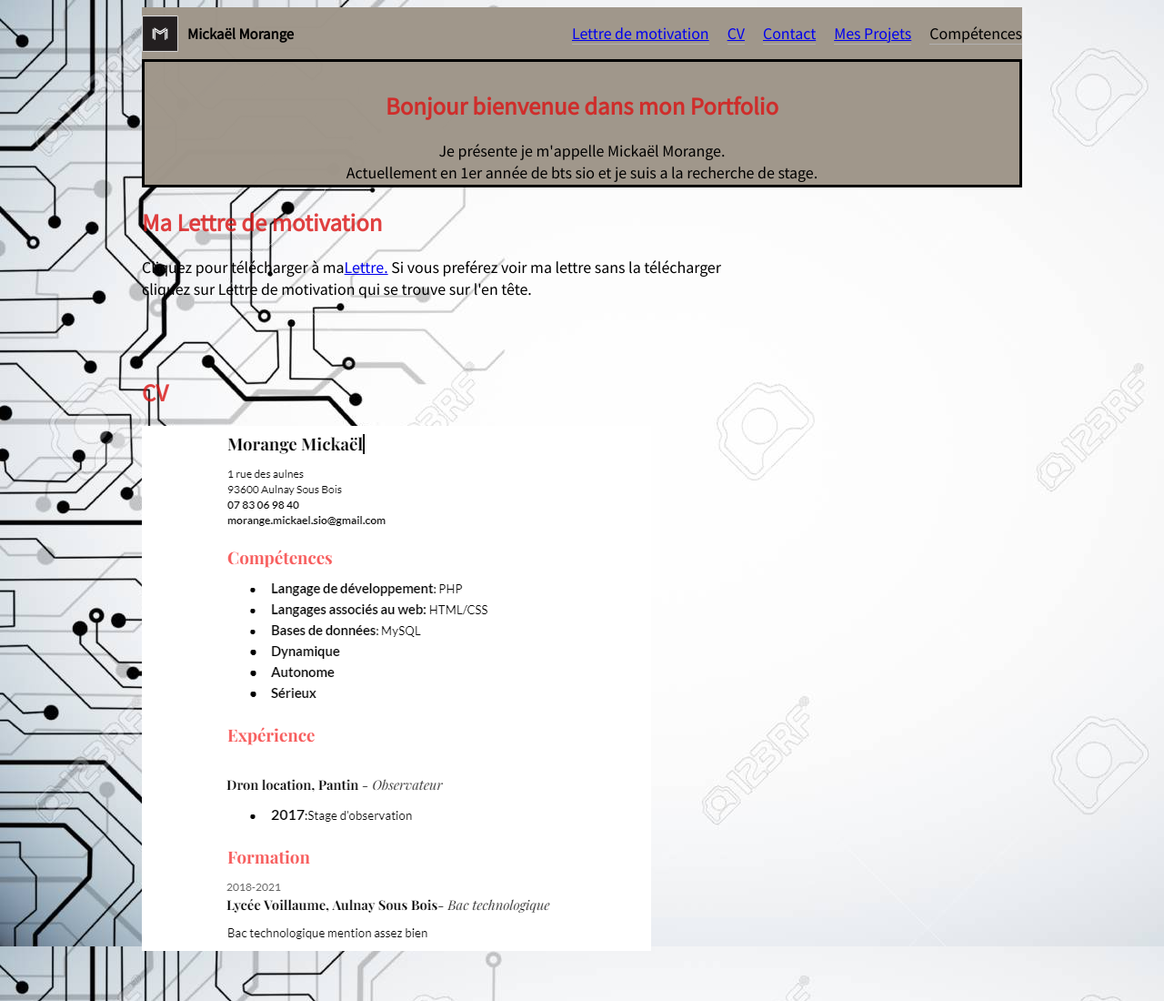
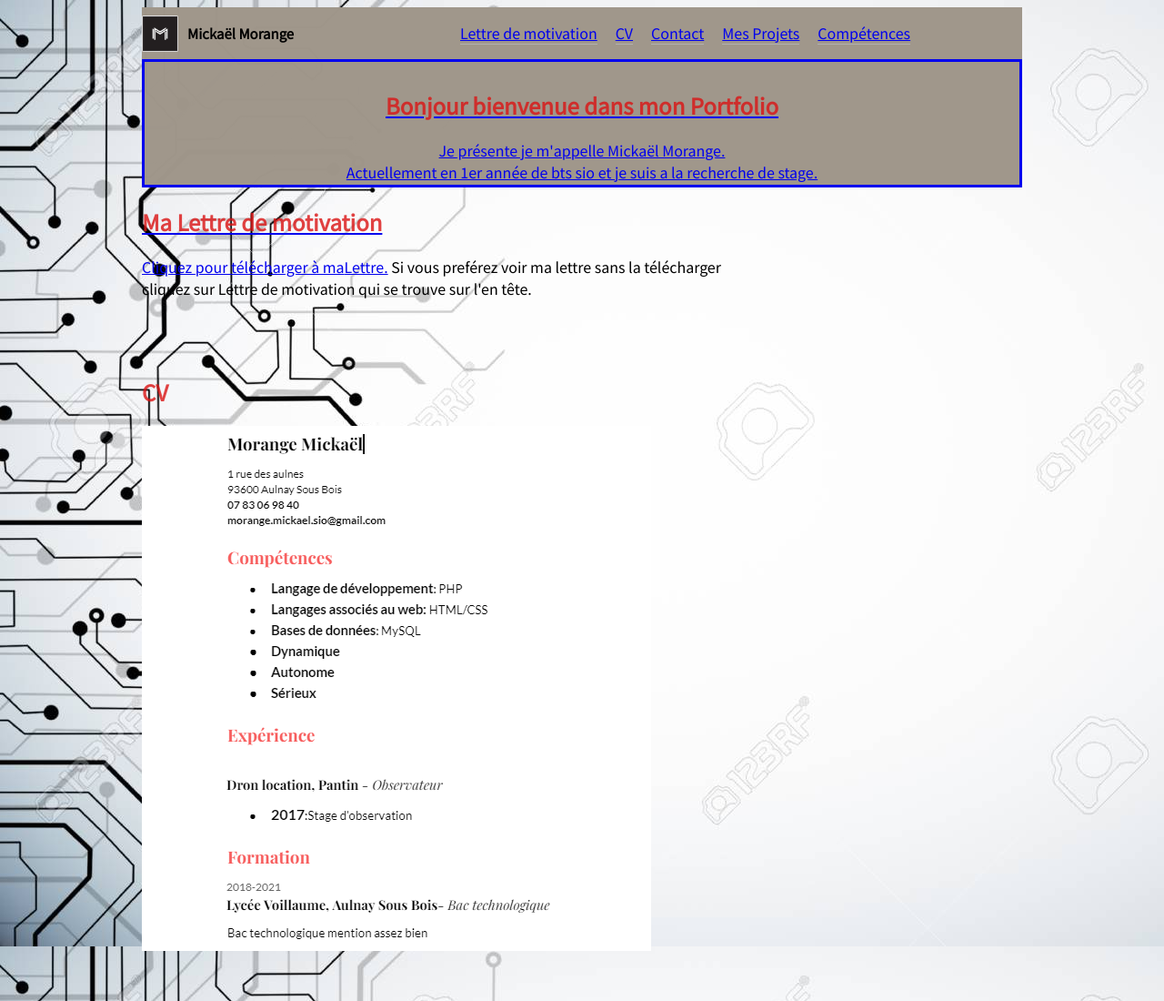
Before and after one commit to MorangeMickael/Mon-Portfolio, a plain HTML site: page index.html in a window 1280 px wide. Shown: the top 1100 px of the page at 91% size. Drawn offline with Linux system fonts and the light colour scheme.

Commit message:
Update index.html

```diff
--- a/index.html
+++ b/index.html
@@ -21,7 +21,7 @@
 				<li> <a href="CV.html">CV</a> </li>
 				<li> <a href="#ct">Contact</a></li>
 				<li> <a href="projet.html"> Mes Projets</a> </li>
-				<li>Compétences</li>
+				<li> <a href="compétences.html">Compétences</li>
 			</ul>
 		</nav>
 
```
